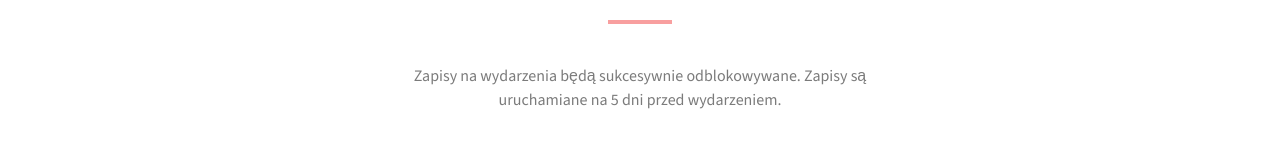
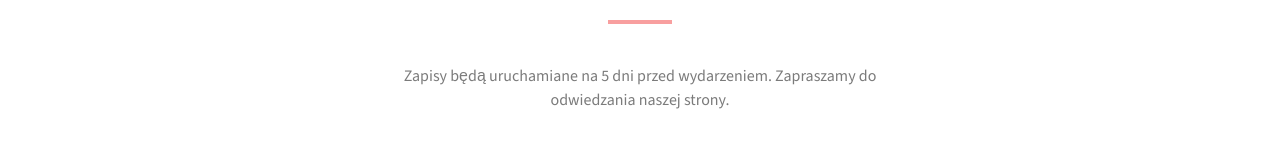
Before and after one commit to matwjablonski/aktywnemamy, a Next.js app: page /zapisy in a window 1280 px wide. Shown: the part 178-340 px from the top of the page. Built offline with nearby package versions, Linux system fonts and the light colour scheme.

Commit message:
change copy

```diff
--- a/app/zapisy/page.tsx
+++ b/app/zapisy/page.tsx
@@ -12,7 +12,7 @@ export default function RegistrationPage() {
     <Container>
       <div className="mt-[110px]">
           <SectionTitle title="Zapisy na wydarzenia" subtitle="Zapisy wystartowały" />
-          <p className="text-md text-center max-w-lg mx-auto mb-24">Zapisy na wydarzenia będą sukcesywnie odblokowywane. Zapisy są uruchamiane na 5 dni przed wydarzeniem.</p>
+          <p className="text-md text-center max-w-lg mx-auto mb-24">Zapisy będą uruchamiane na 5 dni przed wydarzeniem. Zapraszamy do odwiedzania naszej strony.</p>
           <div className="flex flex-wrap justify-center gap-x-8 gap-y-12">
             {nextEvents.map(event => (
               <RegistrationEventBox {...event} key={event.id} />
```
